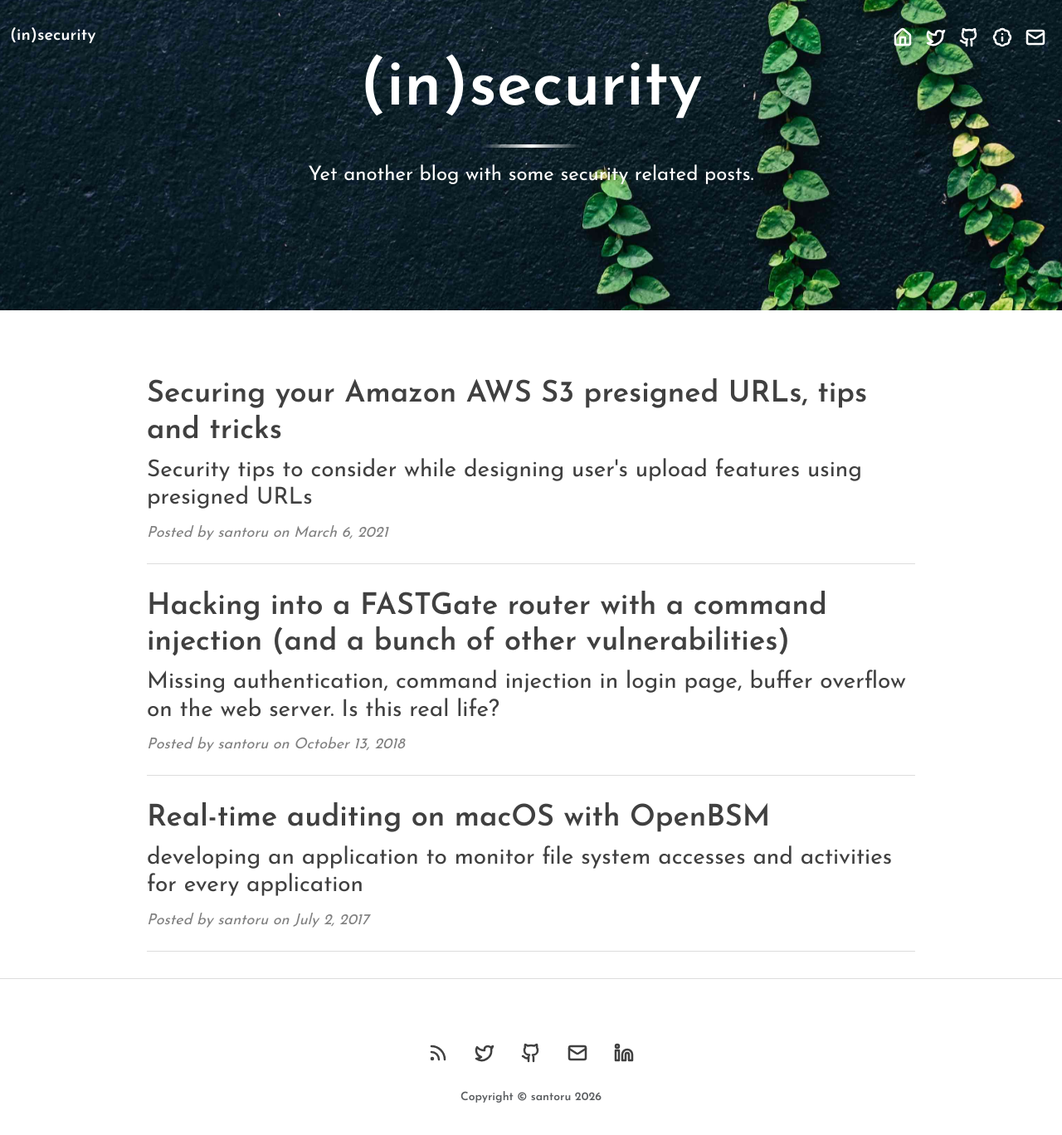
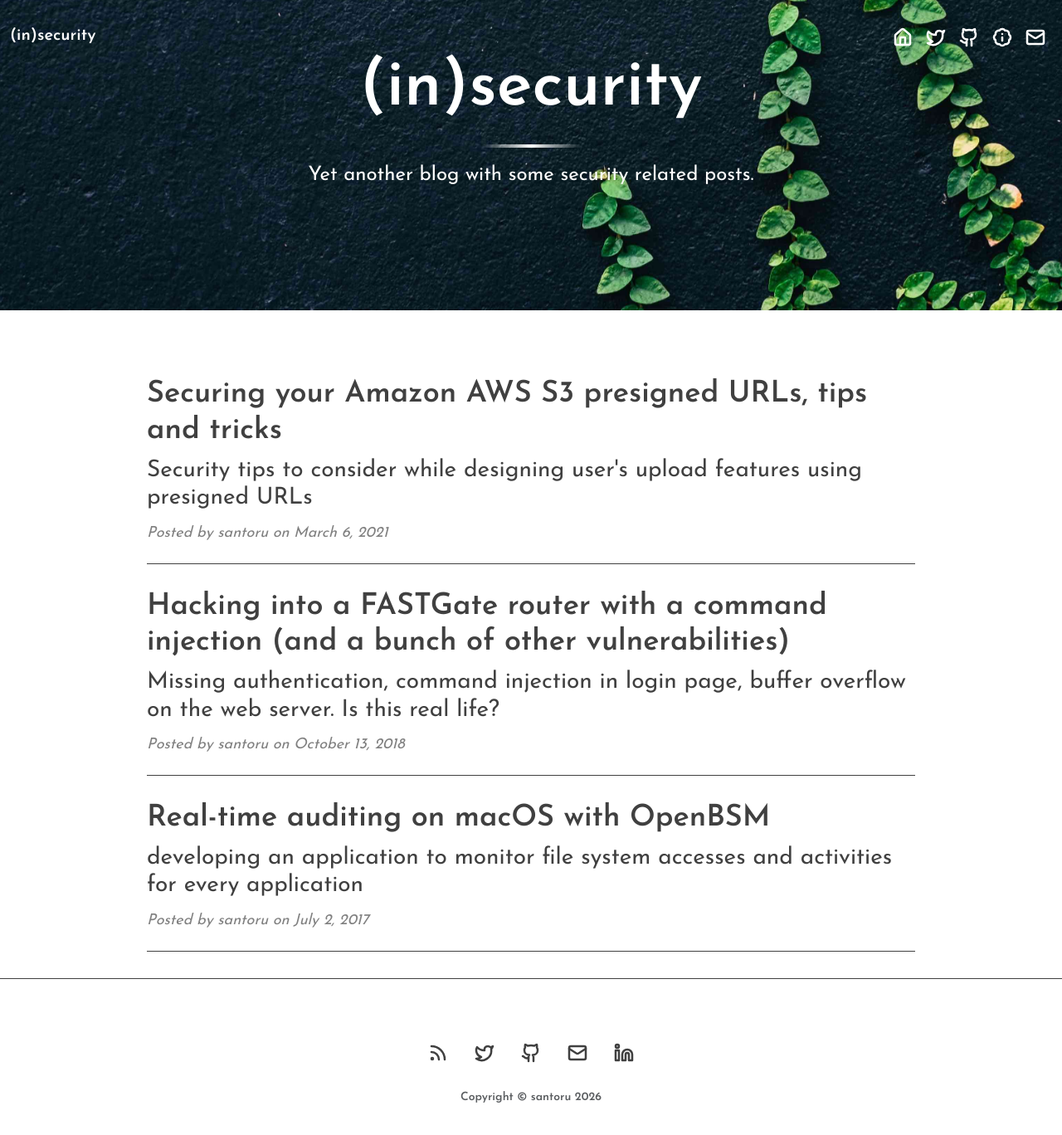
Before and after one commit to santoru/insecurity, a Jekyll site: the page built from index.html, in a window 1280 px wide and 1400 px high, scrolled down 92 px. Shown: the top 1368 px of the window at 83% size. Built offline with Jekyll 4.4.1, drawn with Linux system fonts in a browser that asks for light colours; the list of posts is cut into pages by our own code.

Commit message:
Revert hr to simple opacity override

```diff
--- a/css/clean-blog.css
+++ b/css/clean-blog.css
@@ -19,7 +19,7 @@ h1, h2, h3, h4, h5, h6 {
 a { color: #404040; text-decoration: none; }
 a:hover, a:focus { color: #0085a1; text-decoration: none; }
 a img:hover, a img:focus { cursor: zoom-in; }
-hr { opacity: 1; border-color: #ddd; color: #ddd; }
+hr { opacity: 1; }
 blockquote { color: gray; font-style: italic; border-left: 4px solid #306951; padding-left: 16px; margin-left: 0; }
 pre { padding: 16px; border-radius: 4px; overflow-x: auto; }
 .highlighter-rouge pre.highlight { padding: 16px; }
```
